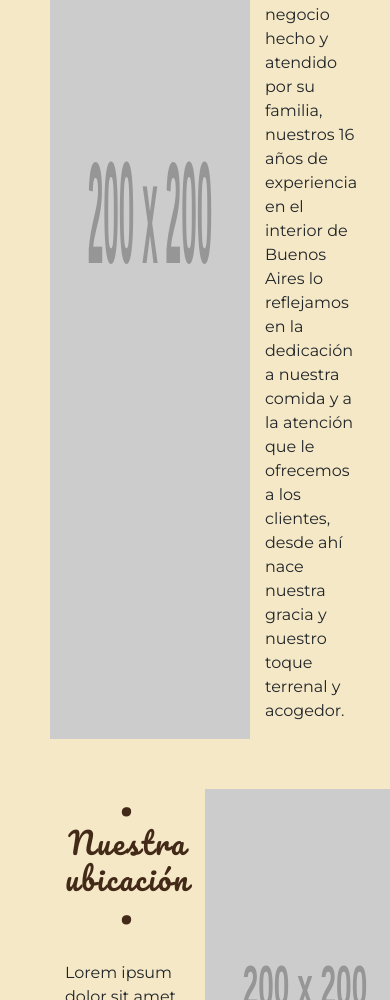
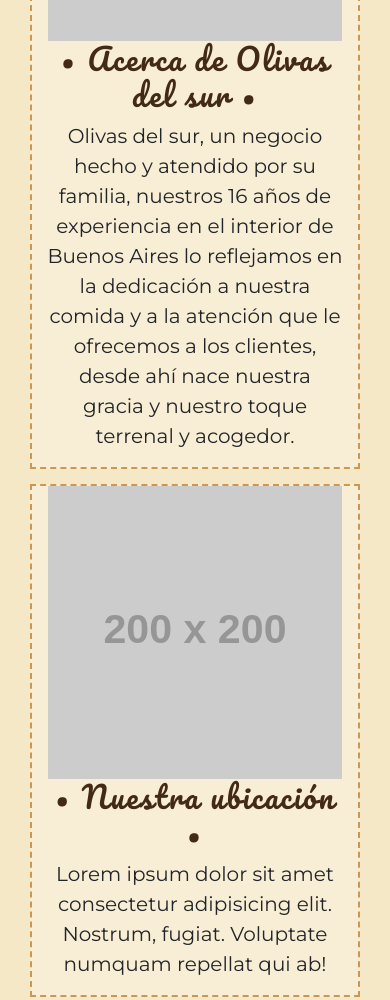
Before and after one commit to TomasDure/Proyecto, a website: page pages/nosotros.html in a window 390 px wide. Shown: the part 763-1763 px from the top of the page. Drawn offline with nearby package versions, Linux system fonts and the light colour scheme; files that its build step writes are made by us from their sources; placeholder pictures from the web are drawn by us.

Commit message:
media queries

```diff
--- a/pages/nosotros.html
+++ b/pages/nosotros.html
@@ -69,14 +69,16 @@
 
 <div class="container-all" id="move-content">
 
-    <main>
+    <main class="contenedor-main">
+
+        <!-- Nosotros desktop -->
         <div>
             <h1 class="titular-main">Quiénes somos</h1>
         </div>
 
         <h5 class="style-title">• Nuestra cocina casera refleja a la tradicional comida al estilo Argentino. <br> Nos especializamos en pizzas y empanadas •</h5>
 
-        <section class="flexInfo" data-aos="fade-left" data-aos-delay="150" data-aos-duration="1000">
+        <section class="flexInfo nosotros-desktop" data-aos="fade-left" data-aos-delay="150" data-aos-duration="1000">
             <img src="https://dummyimage.com/200x200/cc9751/fff" alt="">
                 <div class="text-title1">
                     <h2 class="titleNosotros">• Acerca de Olivas del sur •</h2>
@@ -84,13 +86,32 @@
                 </div>
         </section>
 
-        <section class="flexInfo" data-aos="fade-right" data-aos-delay="150" data-aos-duration="1000">
+        <section class="flexInfo nosotros-desktop" data-aos="fade-right" data-aos-delay="150" data-aos-duration="1000">
             <div class="text-title1">
                 <h2 class="titleNosotros">• Nuestra ubicación •</h2>
                 <p>Lorem ipsum dolor sit amet consectetur adipisicing elit. Nostrum, fugiat. Voluptate numquam repellat qui ab!</p>
             </div>
+            <img src="https://dummyimage.com/200x200/cc9751/fff" alt="">
+        </section>
+
+        <!-- Nosotros mobile -->
+        <div class="nosotros-mobile">
+            <div class="container-mobile" data-aos="fade-up" data-aos-delay="200" data-aos-duration="2000">
                 <img src="https://dummyimage.com/200x200/cc9751/fff" alt="">
-        </section>
+                <div class="text-title1">
+                    <h2 class="titleNosotros">• Acerca de Olivas del sur •</h2>
+                    <p>Olivas del sur, un negocio hecho y atendido por su familia, nuestros 16 años de experiencia en el interior de Buenos Aires lo reflejamos en la dedicación a nuestra comida y a la atención que le ofrecemos a los clientes, desde ahí nace nuestra gracia y nuestro toque terrenal y acogedor.</p>
+                </div>
+            </div>
+
+            <div class="container-mobile" data-aos="fade-up" data-aos-delay="200" data-aos-duration="2000">
+                <img src="https://dummyimage.com/200x200/cc9751/fff" alt="">
+                <div class="text-title1">
+                    <h2 class="titleNosotros">• Nuestra ubicación •</h2>
+                    <p>Lorem ipsum dolor sit amet consectetur adipisicing elit. Nostrum, fugiat. Voluptate numquam repellat qui ab!</p>
+                </div>
+            </div>
+        </div>
     </main>
 
     <footer >
--- a/scss/sections/_contacto.scss
+++ b/scss/sections/_contacto.scss
@@ -0,0 +1,22 @@
+/*Media querie*/
+@media screen and (max-width: 1150px) {
+    .contenedor-header, .contenedor-main, .contenedor-footer {
+      max-width: 1000px;
+      padding: 0 20px;
+    }
+  }
+
+@media screen and (max-width: 1020px) {
+    .contenedor-header, .contenedor-main, .contenedor-footer {
+        width: 100%;
+    }
+}
+
+@media screen and (max-width: 800px) {
+    .contenedor-main div iframe {
+        justify-content: center;
+        flex-wrap: wrap;
+        align-items: center;
+        width: 95%;
+    }
+}
--- a/scss/sections/_home.scss
+++ b/scss/sections/_home.scss
@@ -66,7 +66,7 @@
 
   /*Media querie*/
   @media screen and (max-width: 1020px) {
-    .contenedor-main, .contenedor-main, .contenedor-footer {
+    .contenedor-header, .contenedor-main, .contenedor-footer {
       width: 100%;
     }
   }
--- a/scss/sections/_nosotros.scss
+++ b/scss/sections/_nosotros.scss
@@ -45,3 +45,53 @@
     font-size: 16px;
     margin-top: 20px;
   }
+
+  .nosotros-mobile {
+    display: none;
+  }
+
+  /*Media querie*/
+
+  @media screen and (max-width: 800px) {
+    .nosotros-desktop {
+      display: none;
+    }
+
+    .nosotros-mobile {
+      display: contents;
+    }
+
+    .nosotros-mobile {
+      margin-left: 10px;
+      margin-right: 10px;
+    }
+
+    .container-mobile {
+      display: flex;
+      flex-direction: column;
+      background-color: rgba(255, 255, 255, 0.239);
+      align-items: center;
+      margin-left: 10px;
+      margin-right: 10px;
+      margin-bottom: 15px;
+      margin-top: 15px;
+      border:2px dashed #cc9752;
+    }
+    .container-mobile img {
+      width: 50%;
+    }
+    .container-mobile p {
+      text-align: center;
+    }
+  }
+
+  @media screen and (max-width: 450px) {
+    .container-mobile img {
+      width: 90%;
+    }
+
+    .container-mobile {
+      margin-left: 10px;
+      margin-right: 10px;
+    }
+  }
```
Also changed, not shown: pages/contacto.html (+2 -2 lines), css/pruebacss.css, scss/sections/_allpages.scss (line endings or trailing spaces).
